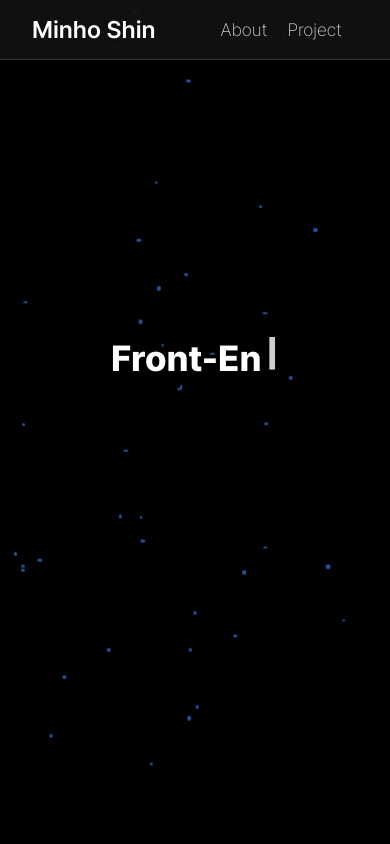
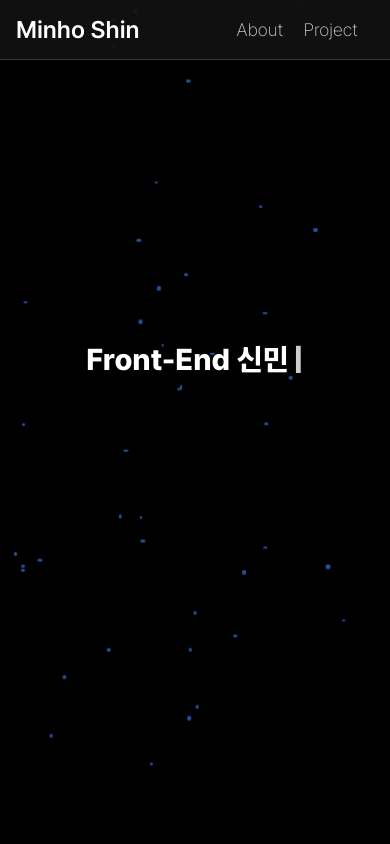
Before and after one commit to minhoshin11/new-portfolio, a Next.js app: page / in a window 390 px wide. Shown: the top 844 px of the page. Built offline with nearby package versions, Linux system fonts and the light colour scheme.

Commit message:
푸터 간격수정,히어로섹션 글자수정,프로젝트섹션 정렬버튼 오작동 fix

```diff
--- a/src/app/_components/Footer.tsx
+++ b/src/app/_components/Footer.tsx
@@ -3,7 +3,7 @@ export default function Footer() {
     <footer className="bg-gray-800 text-white py-4 w-full">
       <div className="container mx-auto text-center">
         <p className="mb-2">© {new Date().getFullYear()} 신민호</p>
-        <div className="flex justify-center space-x-4">
+        <div className="flex justify-center space-x-4 sm:mr-9 gap-2 flex-col sm:flex-row">
           <div className="hover:text-blue-400">
             Email: tlsalsgh777@naver.com
           </div>
--- a/src/app/_components/HeroSection/HeroSection.tsx
+++ b/src/app/_components/HeroSection/HeroSection.tsx
@@ -41,11 +41,11 @@ export default function HeroSection() {
           <motion.h1
             animate={{ scale: 1 }}
             transition={{ duration: 0.5 }}
-            className="flex mb-[15vh] flex-row h-[70px] items-center text-4xl sm:text-5xl lg:text-6xl font-extrabold text-white"
+            className="flex mb-[15vh] flex-row h-[70px] items-center text-3xl sm:text-5xl lg:text-5xl font-extrabold text-white"
           >
             <TypeAnimation
               sequence={[
-                "라이브러리 호환성을 중요시하는",
+                "라이브러리 호환성이 중요한",
                 3000,
                 "Front-End 신민호입니다.",
                 3000,
@@ -64,7 +64,7 @@ export default function HeroSection() {
                 repeatType: "reverse",
                 duration: 0.5,
               }}
-              className="pb-[10px] pl-1"
+              className="pl-1 md:block"
             >
               |
             </motion.span>
--- a/src/app/_components/Navbar.tsx
+++ b/src/app/_components/Navbar.tsx
@@ -64,7 +64,7 @@ export default function Navbar() {
   }, []);
 
   return (
-    <nav className="z-20 flex h-[60px] items-center py-4 px-8 justify-between text-white fixed mx-auto top-0 left-0 right-0 bg-[#121212] bg-opacity-90 border-b border-[#33353F]">
+    <nav className="z-20 flex h-[60px] items-center py-4 px-4 sm:px-8 justify-between text-white fixed mx-auto top-0 left-0 right-0 bg-[#121212] bg-opacity-90 border-b border-[#33353F]">
       <a
         onClick={() => handleScroll("#heroSection")} // 클릭 이벤트 추가
         className={`text-2xl font-semibold ${minhoShinColor} hover:text-red-500 transition-colors duration-500 cursor-pointer`}
--- a/src/app/_components/ProjectSection/ProjectSection.tsx
+++ b/src/app/_components/ProjectSection/ProjectSection.tsx
@@ -99,7 +99,7 @@ export default function ProjectSection() {
       <motion.div
         className={`flex items-center ${
           selectedProjects.length <= 3
-            ? "justify-center flex-row"
+            ? "justify-center flex-col sm:flex-row"
             : "sm:grid grid-cols-1 sm:grid-cols-2 md:grid-cols-3 flex-col"
         } gap-4 justify-items-center sm:px-[5vw]`}
         initial="hidden"
```
